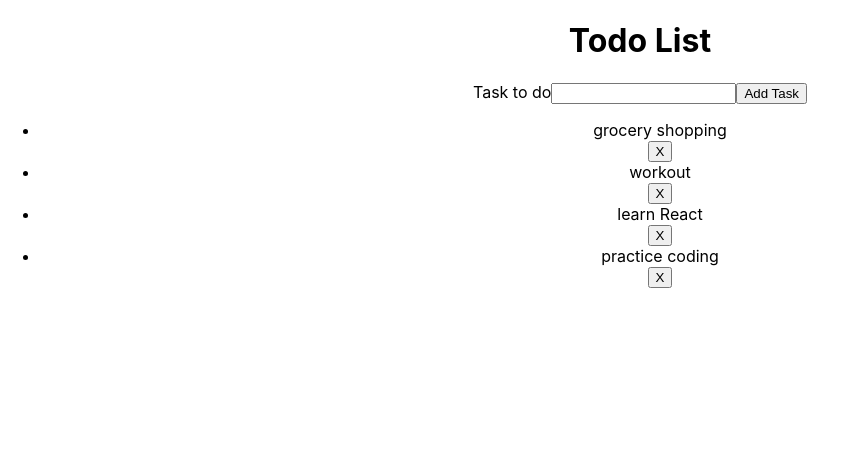
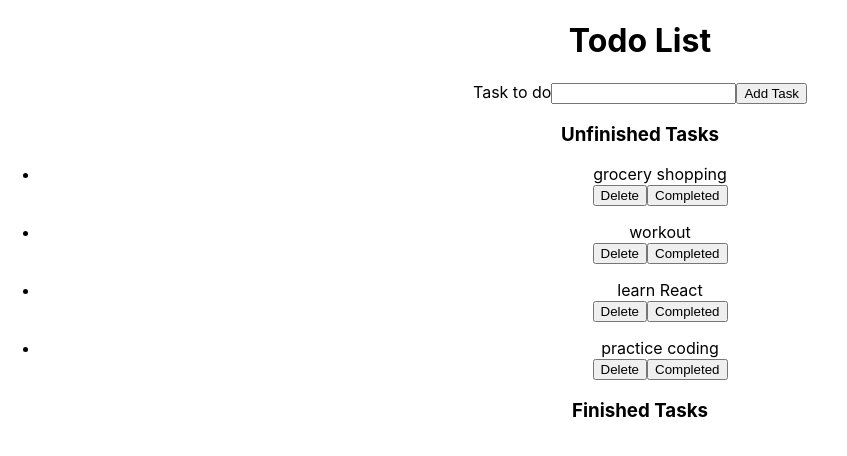
Before and after one commit to Andrew614/todo-list-react, a React (Create React App) app: page / in a window 1280 px wide. Shown: the top 456 px of the page, without its empty margins (0-847 px from the left). Built offline with nearby package versions, Linux system fonts and the light colour scheme.

Commit message:
add ability to complete a task and separate into 2 lists

```diff
--- /dev/null
+++ b/src/components/FinishedTasks.js
@@ -0,0 +1,20 @@
+import React from 'react'
+
+export default ({ taskList, deleteTask, completeTask }) => {
+
+    return (
+        taskList.map(todo => (
+            <ul className='tasks__list' key={todo.id}>
+                <li className='tasks__list-item'>
+                    {todo.task}
+                </li>
+                <button className='tasks__list-btn'
+                    onClick={() => deleteTask(todo.task)}>Delete
+                </button>
+                <button className='tasks__list-btn'
+                    onClick={() => completeTask(todo.task)}>Redo
+                </button>
+            </ul>
+        ))
+    )
+}
--- a/src/components/TodoList.js
+++ b/src/components/TodoList.js
@@ -1,6 +1,8 @@
 import React, { Component } from 'react'
 import uuid from 'uuid'
 import TodoListForm from './TodoListForm'
+import UnfinishedTasks from './UnfinishedTasks'
+import FinishedTasks from './FinishedTasks'
 
 class TodoList extends Component {
     constructor(props) {
@@ -10,18 +12,22 @@ class TodoList extends Component {
                 {
                     id: uuid(),
                     task: 'grocery shopping',
+                    isDone: false,
                 },
                 {
                     id: uuid(),
                     task: 'workout',
+                    isDone: false,
                 },
                 {
                     id: uuid(),
                     task: 'learn React',
+                    isDone: false,
                 },
                 {
                     id: uuid(),
                     task: 'practice coding',
+                    isDone: false,
                 },
             ],
         }
@@ -30,13 +36,29 @@ class TodoList extends Component {
     addTask = (task) => {
         const taskToAdd = {
             id: uuid(),
-            ...task
+            task: task.task,
+            isDone: false,
         }
         this.setState(prevState => (
             {
-                taskList: [...this.state.taskList, taskToAdd]
+                taskList: prevState.taskList.concat(taskToAdd)
+                //taskList: [...this.state.taskList, taskToAdd]
             }
         ))
+    }
+
+    toggleCompleteTask = (task) => {
+        this.setState(prevState => {
+            const taskToUpdate = prevState.taskList.find(todo => todo.task === task)
+            const updatedTask = prevState.taskList.filter(todo => todo.task !== task).concat({
+                id: taskToUpdate.id,
+                task: taskToUpdate.task,
+                isDone: !taskToUpdate.isDone,
+            })
+            return {
+                taskList: updatedTask
+            }
+        })
     }
 
     deleteTask = (taskToDelete) => {
@@ -47,31 +69,33 @@ class TodoList extends Component {
         ))
     }
 
-    handleClick = taskToDelete => {
-        this.deleteTask(taskToDelete)
-    }
+    tasksFinished = () => (
+        this.state.taskList.filter(task => task.isDone)
+    )
 
-    renderTaskList = () => {
-        return (
-            this.state.taskList.map(todo => (
-                <div className='tasks__list' key={todo.id}>
-                    <li className='tasks__list-item'>
-                        {todo.task}
-                    </li>
-                    <button className='tasks__list-btn'
-                        onClick={() => this.handleClick(todo.task)}>X
-                    </button>
-                </div>
-            ))
-        )
-    }
+    tasksUnfinished = () => (
+        this.state.taskList.filter(task => !task.isDone)
+    )
 
     render() {
         return (
             <div className='TodoList'>
                 <h1>Todo List</h1>
                 <TodoListForm addTask={this.addTask} />
-                <ul className='tasks'>{this.renderTaskList()}</ul>
+                <div className='tasks'>
+                    <h3 className='tasks-title'>Unfinished Tasks</h3>
+                    <UnfinishedTasks taskList={this.tasksUnfinished()}
+                        deleteTask={this.deleteTask}
+                        completeTask={this.toggleCompleteTask}
+                    />
+                </div>
+                <div className='tasks'>
+                    <h3 className='tasks-title'>Finished Tasks</h3>
+                    <FinishedTasks taskList={this.tasksFinished()}
+                        deleteTask={this.deleteTask}
+                        completeTask={this.toggleCompleteTask}
+                    />
+                </div>
             </div>
         )
     }
--- /dev/null
+++ b/src/components/UnfinishedTasks.js
@@ -0,0 +1,20 @@
+import React from 'react'
+
+export default ({ taskList, deleteTask, completeTask }) => {
+
+    return (
+        taskList.map(todo => (
+            <ul className='tasks__list' key={todo.id}>
+                <li className='tasks__list-item'>
+                    {todo.task}
+                </li>
+                <button className='tasks__list-btn'
+                    onClick={() => deleteTask(todo.task)}>Delete
+                </button>
+                <button className='tasks__list-btn'
+                    onClick={() => completeTask(todo.task)}>Completed
+                </button>
+            </ul>
+        ))
+    )
+}
```
